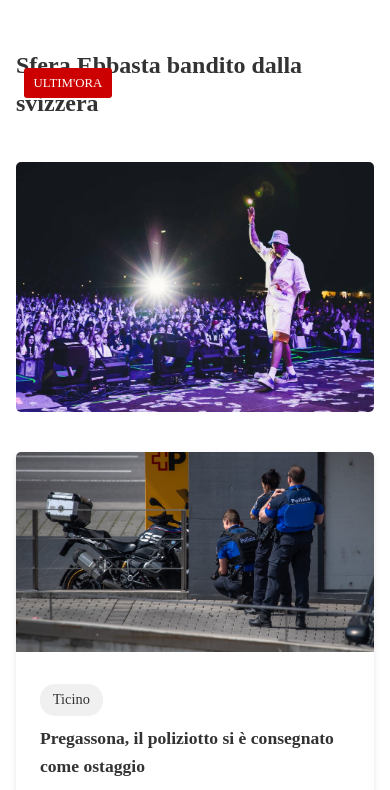
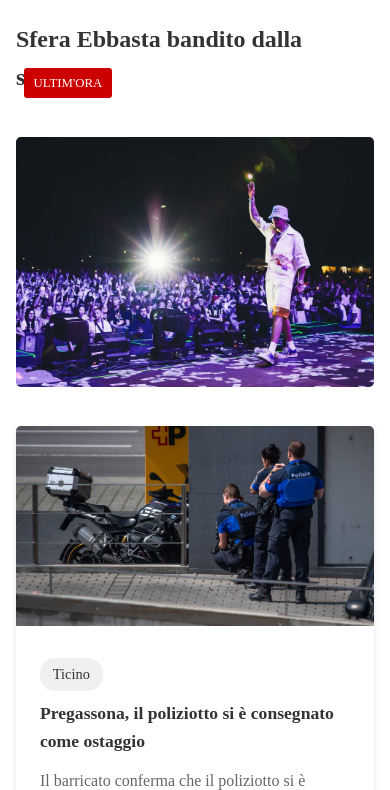
Before and after one commit to Gamermatto/Pochi-minuti, a plain HTML site: page index.html in a window 390 px wide. Shown: the part 66-856 px from the top of the page. Drawn offline with Linux system fonts and the light colour scheme.

Commit message:
MobileFix

```diff
--- a/index.html
+++ b/index.html
@@ -33,9 +33,10 @@
     </header>
 
     <main class="main-content">
-        <section class="breaking-news" onclick="window.location.href='Notizie/Sfera-ebbasta/sferaebbasta.html';" style="cursor: pointer;"> <br>
+        <section class="breaking-news" onclick="window.location.href='Notizie/Sfera-ebbasta/sferaebbasta.html';" style="cursor: pointer;">
+            <h1 class="breaking-news-title">Sfera Ebbasta bandito dalla svizzera</h1>
             <div class="breaking-news-tag">ULTIM'ORA</div>
-            <h1 class="breaking-news-title">Sfera Ebbasta bandito dalla svizzera</h1>
+
             <img src="images/sfera-ebbasta-400816.jpg" alt="Crisi diplomatica" class="breaking-news-image">
         </section>
 
```
